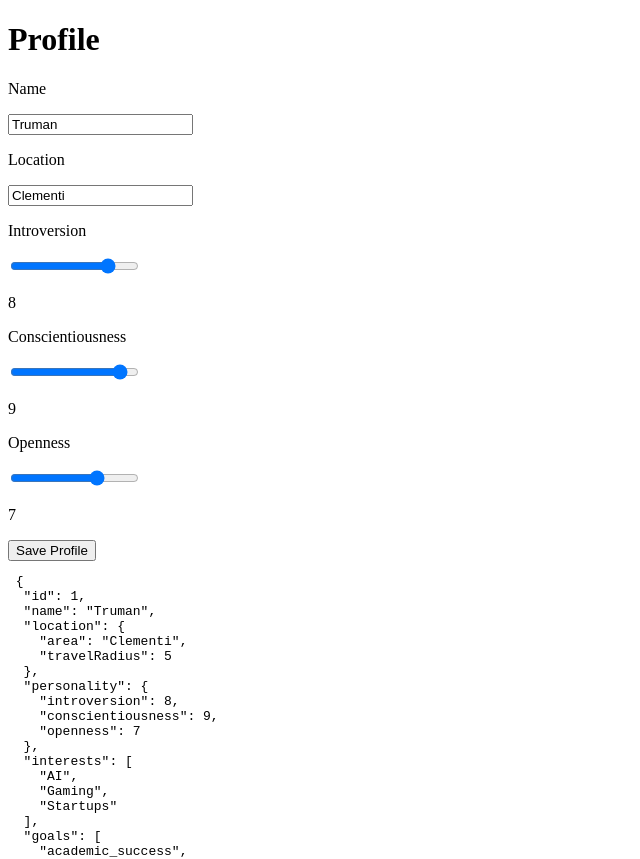
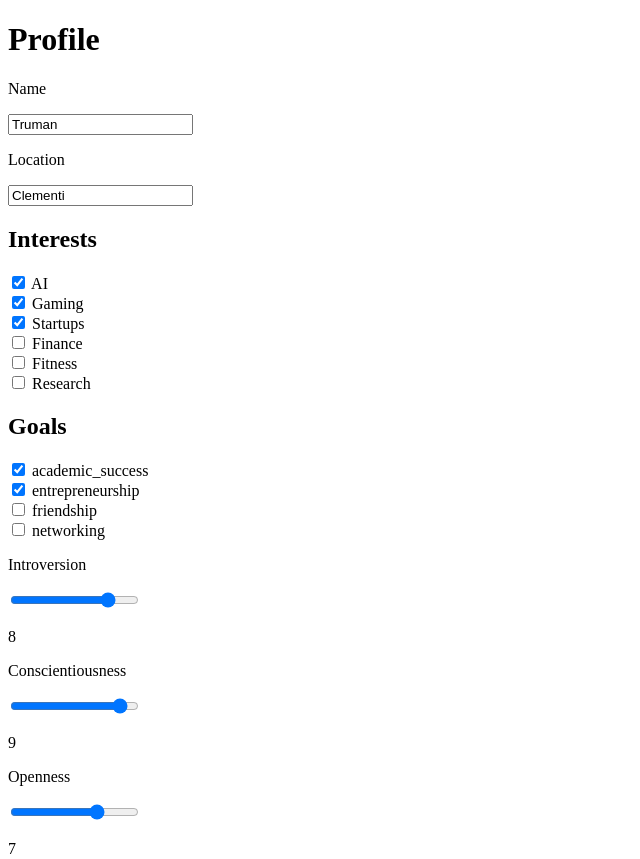
Before and after one commit to trumantay/affinia, a Vue app: page /profile in a window 1280 px wide. Shown: the top 859 px of the page, without its empty margins (0-640 px from the left). Built offline with nearby package versions, Linux system fonts and the light colour scheme; no server answers; the database is empty.

Commit message:
Implement editable cloud-backed user profiles

```diff
--- a/src/pages/Profile.vue
+++ b/src/pages/Profile.vue
@@ -5,6 +5,32 @@ import { useAffiniaStore } from "../stores/affiniaStore"
 import { saveProfile } from "../firebase/profileService"
 
 const store = useAffiniaStore()
+
+const availableInterests = [
+
+    "AI",
+
+    "Gaming",
+
+    "Startups",
+
+    "Finance",
+
+    "Fitness",
+
+    "Research"
+]
+
+const availableGoals = [
+
+    "academic_success",
+
+    "entrepreneurship",
+
+    "friendship",
+
+    "networking"
+]
 
 async function save() {
 
@@ -41,6 +67,16 @@ async function save() {
         <p> Location </p>
         <input v-model="store.currentUser.location.area" />
 
+        <h2> Interests </h2>
+        <div v-for="interest in availableInterests" :key="interest" >
+            <input type="checkbox" :value="interest" v-model="store.currentUser.interests" > {{ interest }}
+        </div>
+
+        <h2> Goals </h2>
+        <div v-for="goal in availableGoals" :key="goal" >
+            <input type="checkbox" :value="goal" v-model="store.currentUser.goals" > {{ goal }}
+        </div>
+
         <p> Introversion </p>
         <input type="range" min="0" max="10" v-model.number="store.currentUser.personality.introversion" />
         <p> {{ store.currentUser.personality.introversion }} </p>
```
